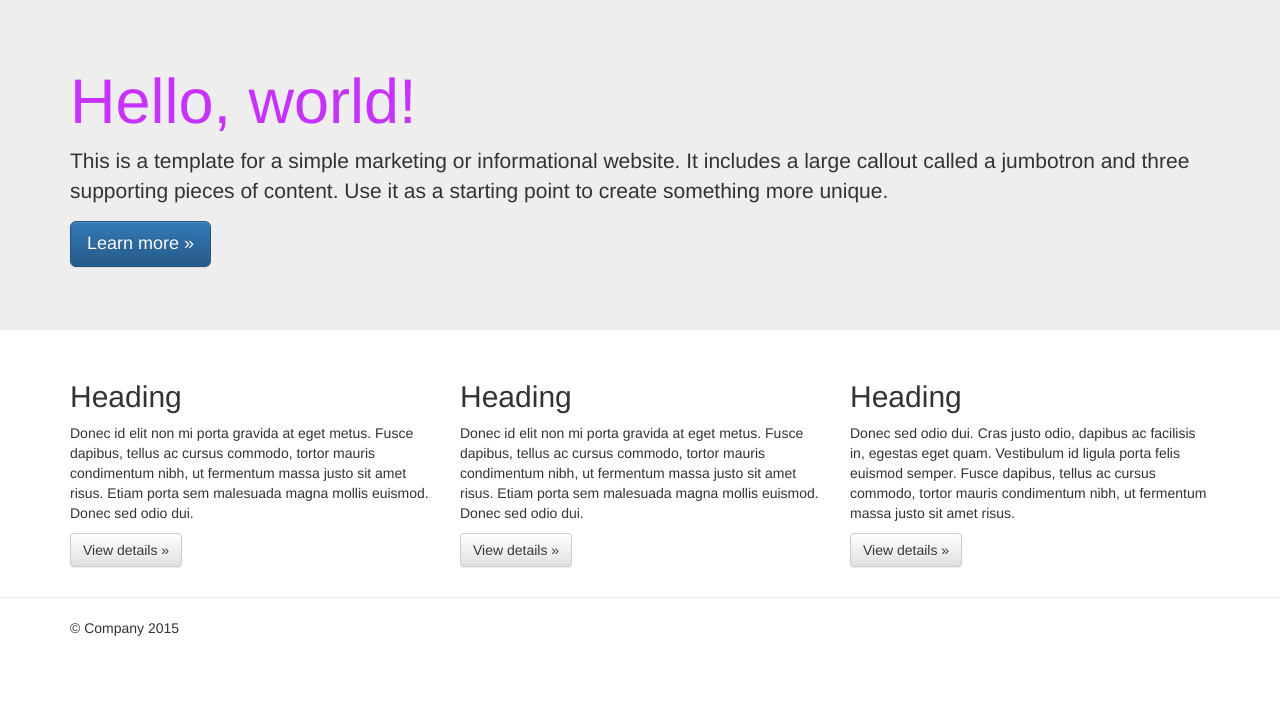
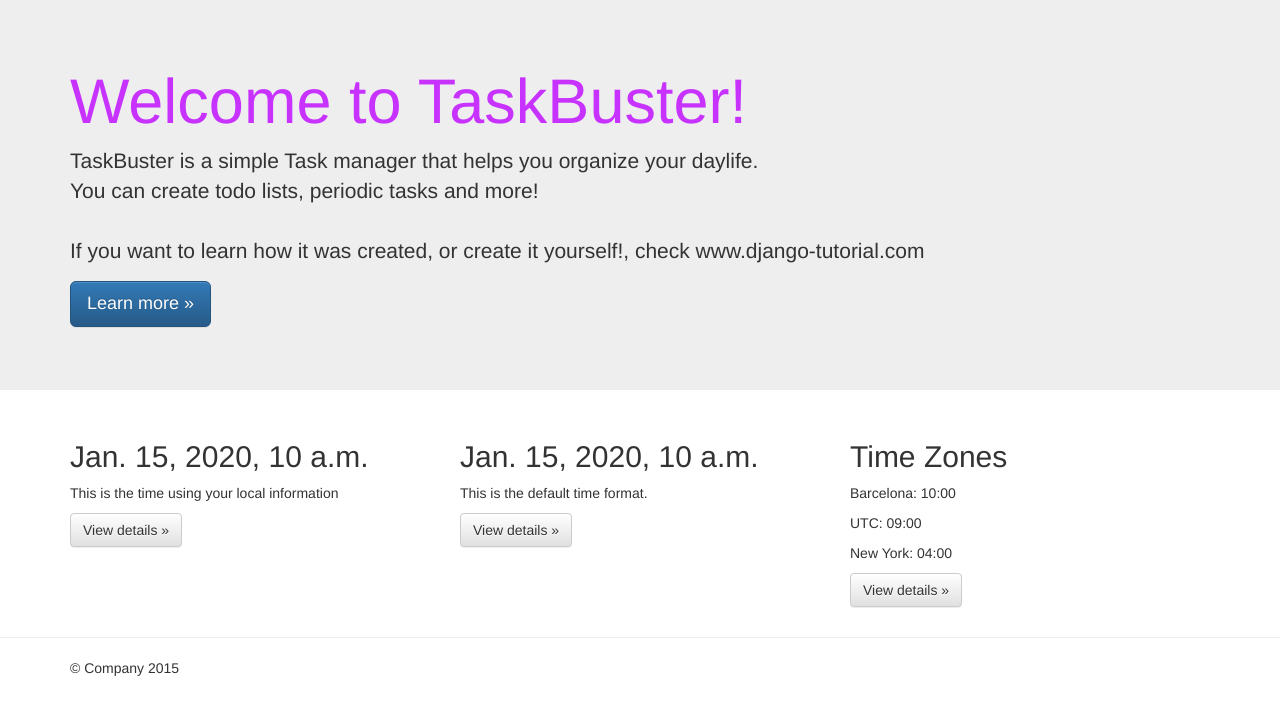
Before and after one commit to sebabouche/Task-Buster, a Django app: template taskbuster/templates/taskbuster/index.html in a window 1280 px wide. Shown: the part 51-766 px from the top of the page. Run offline with Django 3.2, Linux system fonts and the light colour scheme; the template is opened without the code that fills it: most values are stand-ins (such as "Sample title", 1, 10 or a date in 2020); some libraries are stand-ins or nearby versions.

Commit message:
Internationalization and localization

```diff
--- a/requirements/development.txt
+++ b/requirements/development.txt
@@ -1 +1,3 @@
 -r base.txt
+
+pytz==2016.4
--- a/requirements/testing.txt
+++ b/requirements/testing.txt
@@ -1,3 +1,4 @@
 -r base.txt
 
+pytz==2016.4
 selenium==2.53.5
--- a/taskbuster/templates/taskbuster/index.html
+++ b/taskbuster/templates/taskbuster/index.html
@@ -1,4 +1,7 @@
 {% extends "base.html" %}
+{% load i18n %}
+{% load l10n %}
+{% load tz %}
 
 {% block head_title %}TaskBuster Django Tutorial{% endblock %}
 
@@ -6,9 +9,10 @@
   <!-- Main jumbotron for a primary marketing message or call to action -->
   <div class="jumbotron">
       <div class="container">
-      <h1>Hello, world!</h1>
-      <p>This is a template for a simple marketing or informational website. It includes a large callout called a jumbotron and three supporting pieces of content. Use it as a starting point to create something more unique.</p>
-      <p><a class="btn btn-primary btn-lg" href="#" role="button">Learn more &raquo;</a></p>
+          <h1>{% trans "Welcome to TaskBuster!"%}</h1>
+          <p>{% blocktrans %}TaskBuster is a simple Task manager that helps you organize your daylife. </br> You can create todo lists, periodic tasks and more! </br></br> If you want to learn how it was created, or create it yourself!, check www.django-tutorial.com{% endblocktrans %}</p>
+          <p><a class="btn btn-primary btn-lg" role="button">Learn more &raquo;</a></p>
+        </div>
       </div>
   </div>
 
@@ -16,18 +20,21 @@
     <!-- Example row of columns -->
     <div class="row">
       <div class="col-md-4">
-        <h2>Heading</h2>
-        <p>Donec id elit non mi porta gravida at eget metus. Fusce dapibus, tellus ac cursus commodo, tortor mauris condimentum nibh, ut fermentum massa justo sit amet risus. Etiam porta sem malesuada magna mollis euismod. Donec sed odio dui. </p>
+            <h2 id="local-date">{{today}}</h2>
+            <p>This is the time using your local information </p>
             <p><a class="btn btn-default" href="#" role="button">View details &raquo;</a></p>
       </div>
       <div class="col-md-4">
-        <h2>Heading</h2>
-        <p>Donec id elit non mi porta gravida at eget metus. Fusce dapibus, tellus ac cursus commodo, tortor mauris condimentum nibh, ut fermentum massa justo sit amet risus. Etiam porta sem malesuada magna mollis euismod. Donec sed odio dui. </p>
+            <h2 id="non-local-date">{{today|unlocalize}}</h2>
+            <p>This is the default time format.</p>
             <p><a class="btn btn-default" href="#" role="button">View details &raquo;</a></p>
       </div>
       <div class="col-md-4">
-        <h2>Heading</h2>
-        <p>Donec sed odio dui. Cras justo odio, dapibus ac facilisis in, egestas eget quam. Vestibulum id ligula porta felis euismod semper. Fusce dapibus, tellus ac cursus commodo, tortor mauris condimentum nibh, ut fermentum massa justo sit amet risus.</p>
+          <h2>Time Zones</h2>
+          <p> Barcelona: <span id="time-tz">{{now|time:"H:i"}}</span></p>
+          <p> UTC: <span id="time-utc">{{now|utc|time:"H:i"}}</span></p>
+          <p> New York: <span id="time-ny">
+                 {{now|timezone:"America/New_York"|time:"H:i"}}</span></p>
           <p><a class="btn btn-default" href="#" role="button">View details &raquo;</a></p>
       </div>
     </div>
--- a/taskbuster/test.py
+++ b/taskbuster/test.py
@@ -1,14 +1,16 @@
 # -*- coding: utf-8 -*-
 from django.test import TestCase
 from django.core.urlresolvers import reverse
-
+from django.utils.translation import activate
 
 class TestHomePage(TestCase):
 
     def test_uses_index_template(self):
+        activate('en')
         response = self.client.get(reverse("home"))
         self.assertTemplateUsed(response, "taskbuster/index.html")
 
     def test_uses_base_template(self):
+        activate('en')
         response = self.client.get(reverse("home"))
         self.assertTemplateUsed(response, "base.html")
--- a/taskbuster/urls.py
+++ b/taskbuster/urls.py
@@ -1,26 +1,15 @@
-"""taskbuster URL Configuration
-
-The `urlpatterns` list routes URLs to views. For more information please see:
-    https://docs.djangoproject.com/en/1.9/topics/http/urls/
-Examples:
-Function views
-    1. Add an import:  from my_app import views
-    2. Add a URL to urlpatterns:  url(r'^$', views.home, name='home')
-Class-based views
-    1. Add an import:  from other_app.views import Home
-    2. Add a URL to urlpatterns:  url(r'^$', Home.as_view(), name='home')
-Including another URLconf
-    1. Import the include() function: from django.conf.urls import url, include
-    2. Add a URL to urlpatterns:  url(r'^blog/', include('blog.urls'))
-"""
-from django.conf.urls import url
+# -*- coding: utf-8 -*-
+from django.conf.urls import include, url
 from django.contrib import admin
-
+from django.conf.urls.i18n import i18n_patterns
 from .views import home, home_files
 
 urlpatterns = [
-    url(r'^admin/', admin.site.urls),
-    url(r'^$', home, name='home'),
     url(r'^(?P<filename>(robots.txt)|(humans.txt))$',
         home_files, name='home-files'),
 ]
+
+urlpatterns += i18n_patterns(
+    url(r'^$', home, name='home'),
+    url(r'^admin/', include(admin.site.urls)),
+)
--- a/taskbuster/views.py
+++ b/taskbuster/views.py
@@ -1,8 +1,11 @@
 # -*- coding: utf-8 -*-
 from django.shortcuts import render
+import datetime
+from django.utils.timezone import now
 
 def home(request):
-    return render(request, "taskbuster/index.html", {})
+    today= datetime.date.today()
+    return render(request, "taskbuster/index.html", {'today': today, 'now': now()})
 
 def home_files(request, filename):
     return render(request, filename, {}, content_type="text/plain")
```
Also changed, not shown: functional_tests/test_all_users.py (+31 -0 lines), taskbuster/settings/base.py (+12 -1 lines), taskbuster/locale/ca/LC_MESSAGES/django.po (added), 1 other file. Lines whose indentation alone changed are shown as unchanged.
